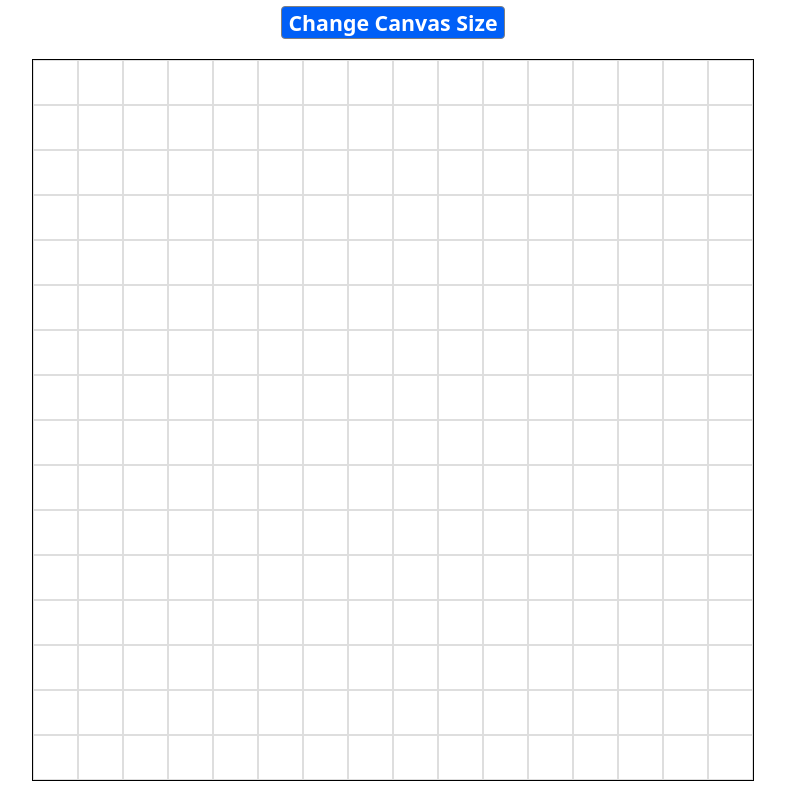
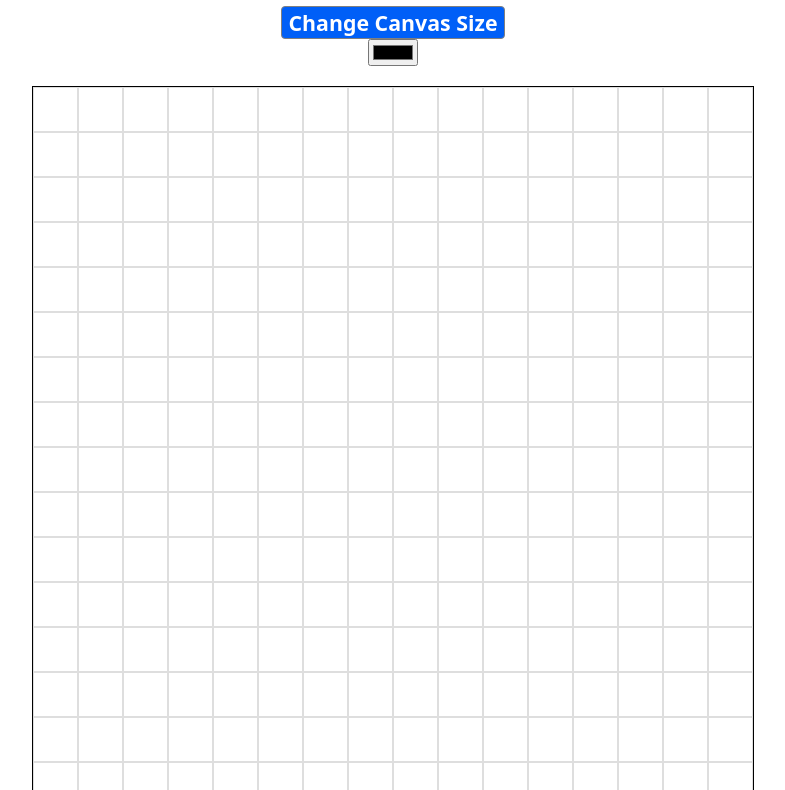
Before and after one commit to jeffbai996/etch_a_sketch, a plain HTML site: page index.html in a window 1280 px wide. Shown: the part 88-878 px from the top of the page, without its empty margins (247-1032 px from the left). Drawn offline with Linux system fonts and the light colour scheme.

Commit message:
Add color picker to HTML

```diff
--- a/index.html
+++ b/index.html
@@ -13,6 +13,7 @@
     <div class="header">
         <h1>Etch-a-Sketch</h1>
         <button onclick="changeSize()">Change Canvas Size</button>
+        <input type="color" id="colorPicker" value="#000000">
     </div>
     <div id="grid-container">
         <!-- grid items inserted here with js -->
```
